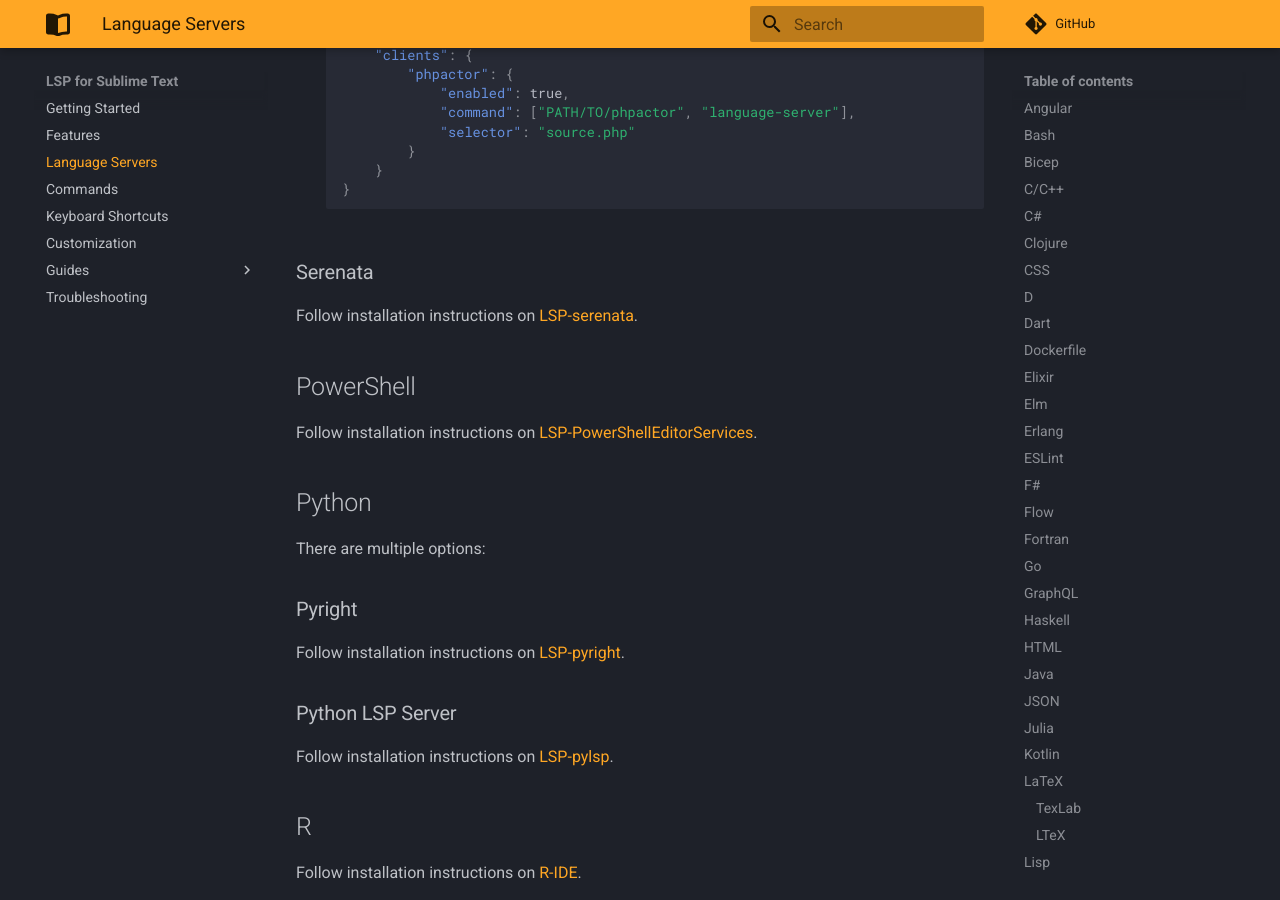
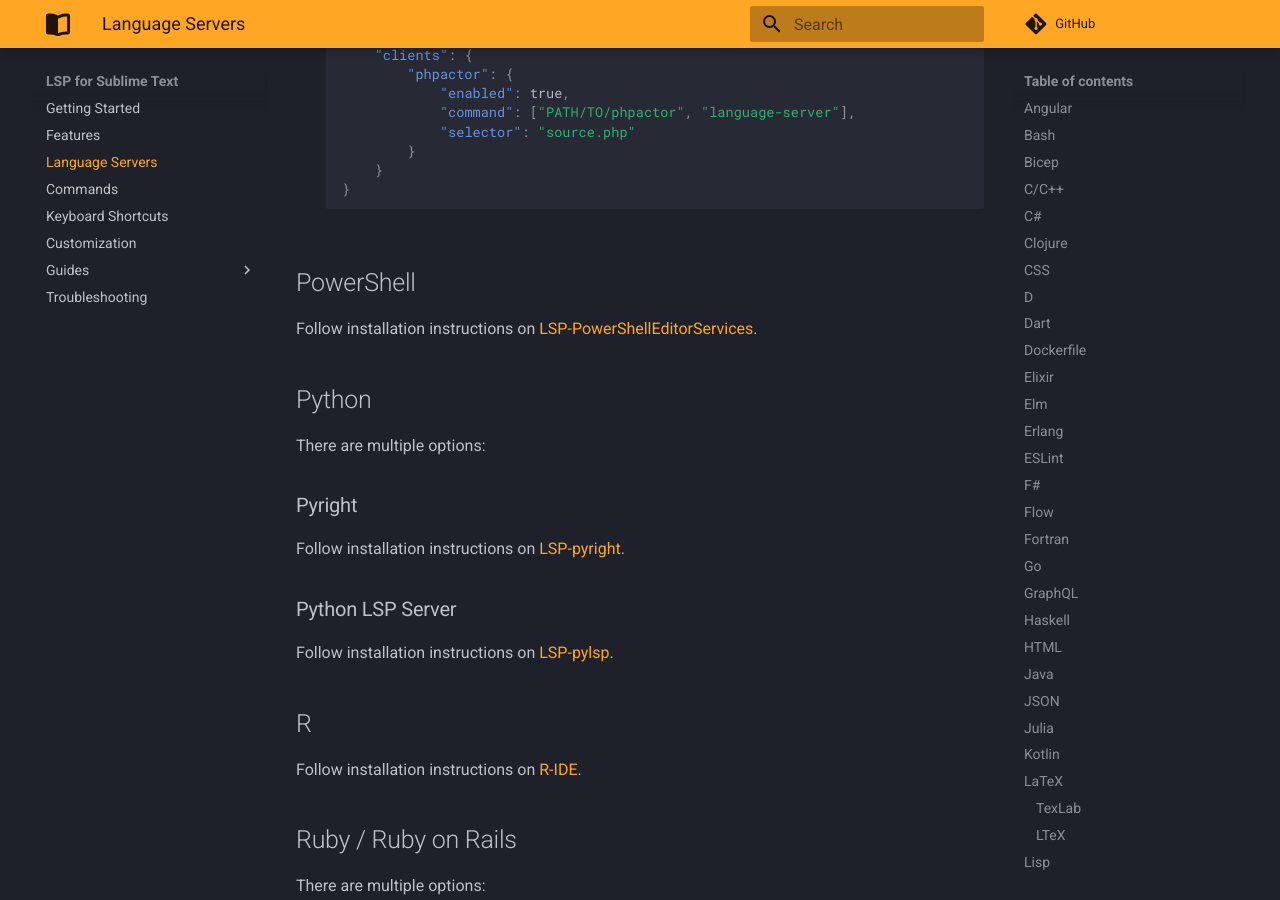
Before and after one commit to sublimelsp/LSP, an MkDocs documentation site: the page built from docs/src/language_servers.md, in a window 1280 px wide and 900 px high, scrolled down 9290 px. Built offline with MkDocs 1.6.1 and Material for MkDocs 9.7.7, drawn with Linux system fonts in a browser that asks for light colours; comment, search, counter and statistics services are not loaded.

Commit message:
Revert "document LSP-serenata"
This reverts commit 84836338d5576414b1d521c444c69a4c427acbb8.

````diff
--- a/docs/src/language_servers.md
+++ b/docs/src/language_servers.md
@@ -377,10 +377,6 @@
     }
     ```
 
-### Serenata
-
-Follow installation instructions on [LSP-serenata](https://github.com/sublimelsp/LSP-Serenata).
-
 ## PowerShell
 
 Follow installation instructions on [LSP-PowerShellEditorServices](https://github.com/sublimelsp/LSP-PowerShellEditorServices).
````
